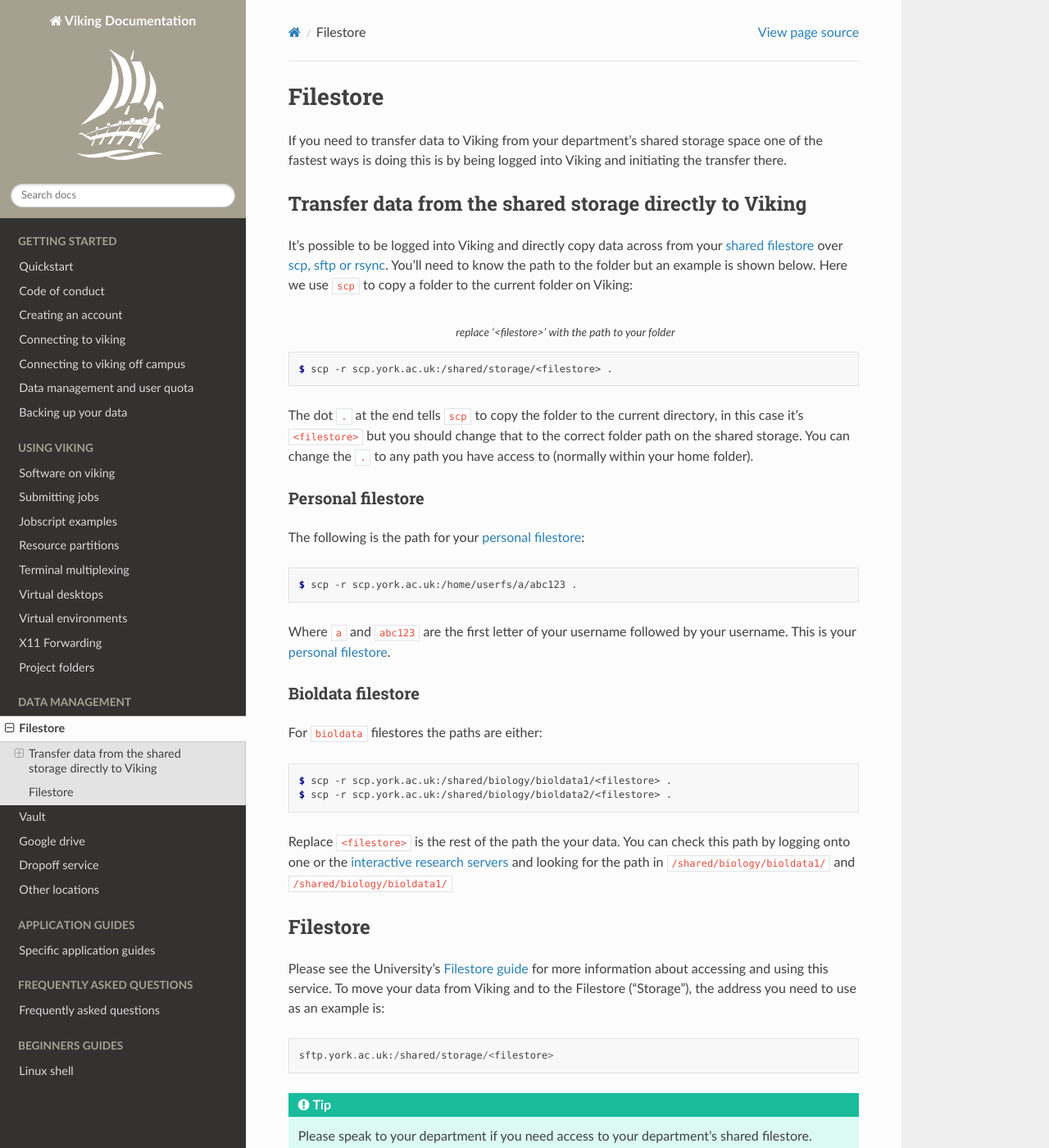
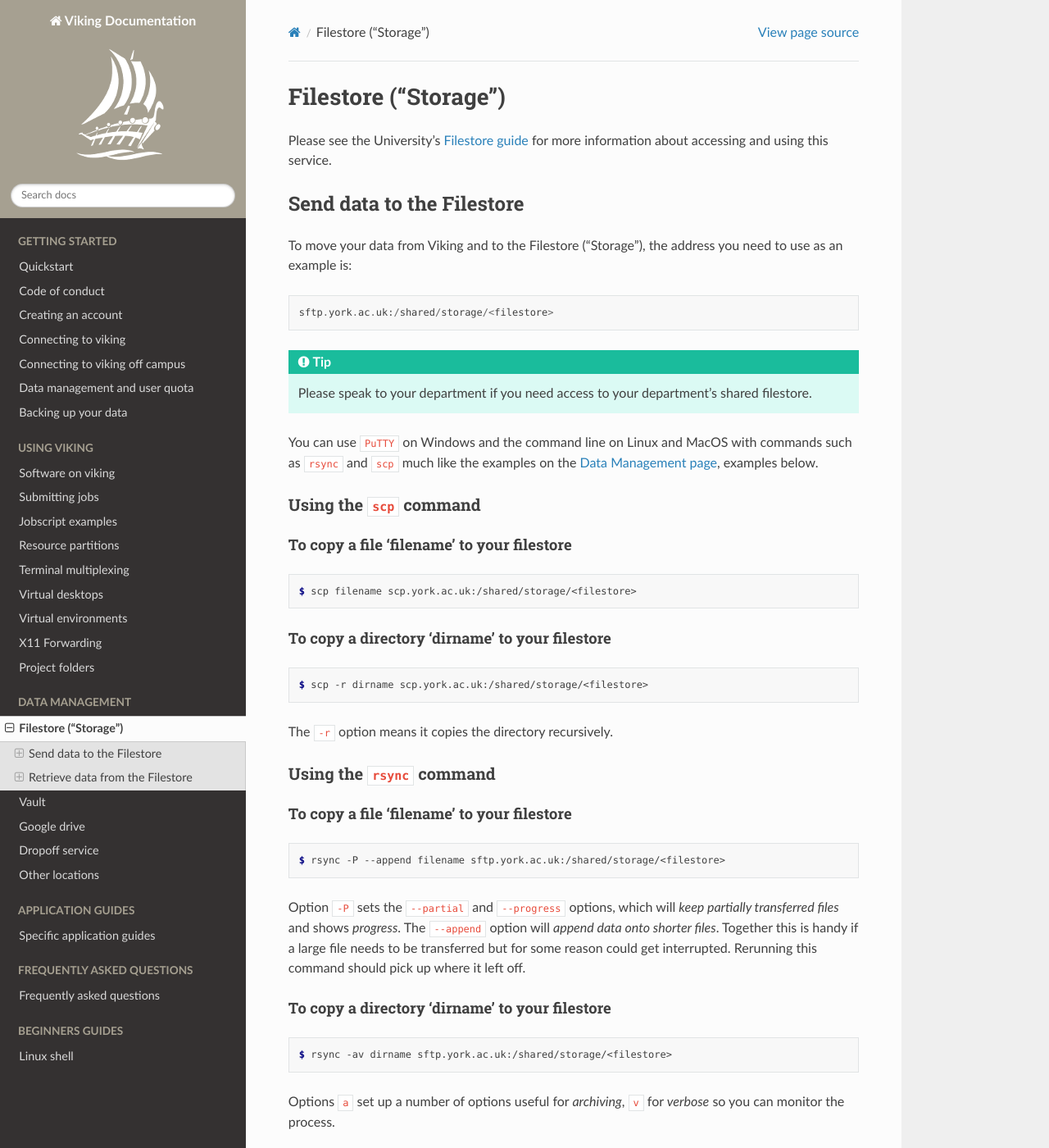
Before and after one commit to university-of-york/research-it-documentation, a Sphinx documentation site: the page built from docs/source/data_management/filestore.rst, in a window 1280 px wide and 1400 px high. Shown: the whole window at 82% size. Built offline with Sphinx 7.4.7 and the Read the Docs theme 2.0.0, drawn with Linux system fonts in a browser that asks for light colours; some of the changed text lies outside the part shown.

Commit message:
update filestore page with lots of examples

```diff
--- a/docs/source/data_management/filestore.rst
+++ b/docs/source/data_management/filestore.rst
@@ -1,50 +1,13 @@
-Filestore
-=========
+Filestore ("Storage")
+=====================
 
-If you need to transfer data to Viking from your department's shared storage space one of the fastest ways is doing this is by being logged into Viking and initiating the transfer there.
-
-Transfer data from the shared storage directly to Viking
---------------------------------------------------------
-
-It's possible to be logged into Viking and directly copy data across from your `shared filestore <https://www.york.ac.uk/it-services/filestore/rented/>`_ over `scp, sftp or rsync <https://www.york.ac.uk/it-services/services/file-transfer/>`_. You'll need to know the path to the folder but an example is shown below. Here we use ``scp`` to copy a folder to the current folder on Viking:
-
-.. code-block:: console
-    :caption: replace '<filestore>' with the path to your folder
-
-    $ scp -r scp.york.ac.uk:/shared/storage/<filestore> .
-
-The dot ``.`` at the end tells ``scp`` to copy the folder to the current directory, in this case it's ``<filestore>`` but you should change that to the correct folder path on the shared storage. You can change the ``.`` to any path you have access to (normally within your home folder).
-
-Personal filestore
-^^^^^^^^^^^^^^^^^^
-
-The following is the path for your `personal filestore <https://www.york.ac.uk/it-services/filestore/>`_:
-
-.. code-block:: console
-
-    $ scp -r scp.york.ac.uk:/home/userfs/a/abc123 .
-
-Where ``a`` and ``abc123`` are the first letter of your username followed by your username. This is your `personal filestore <https://www.york.ac.uk/it-services/filestore/>`_.
+Please see the University's `Filestore guide <https://www.york.ac.uk/it-services/filestore/rented/>`_ for more information about accessing and using this service.
 
 
-Bioldata filestore
-^^^^^^^^^^^^^^^^^^
-
-For ``bioldata`` filestores the paths are either:
-
-.. code-block:: console
-
-    $ scp -r scp.york.ac.uk:/shared/biology/bioldata1/<filestore> .
-    $ scp -r scp.york.ac.uk:/shared/biology/bioldata2/<filestore> .
-
-Replace ``<filestore>`` is the rest of the path the your data. You can check this path by logging onto one or the `interactive research servers <https://wiki.york.ac.uk/display/RCS/Interactive+Research+Linux+Service>`_ and looking for the path in ``/shared/biology/bioldata1/`` and ``/shared/biology/bioldata1/``
+Send data to the Filestore
+--------------------------
 
 
-
-Filestore
----------
-
-Please see the University's `Filestore guide <https://www.york.ac.uk/it-services/filestore/rented/>`_ for more information about accessing and using this service.
 To move your data from Viking and to the Filestore ("Storage"), the address you need to use as an example is::
 
     sftp.york.ac.uk:/shared/storage/<filestore>
@@ -57,33 +20,112 @@
 
 You can use ``PuTTY`` on Windows and the command line on Linux and MacOS with commands such as ``rsync``  and ``scp`` much like the examples on the :ref:`Data Management page <transfer_files_linux>`, examples below.
 
+Using the ``scp`` command
+^^^^^^^^^^^^^^^^^^^^^^^^^
+
+To copy a file 'filename' to your filestore
+"""""""""""""""""""""""""""""""""""""""""""
 .. code-block:: console
-    :caption: copies a file 'filename' to your filestore
 
     $ scp filename scp.york.ac.uk:/shared/storage/<filestore>
 
+To copy a directory 'dirname' to your filestore
+"""""""""""""""""""""""""""""""""""""""""""""""
 .. code-block:: console
-    :caption: copies a directory 'dirname' to your filestore
 
     $ scp -r dirname scp.york.ac.uk:/shared/storage/<filestore>
 
 The ``-r`` option means it copies the directory recursively.
 
+Using the ``rsync`` command
+^^^^^^^^^^^^^^^^^^^^^^^^^^^
+
+To copy a file 'filename' to your filestore
+""""""""""""""""""""""""""""""""""""""""""""
 .. code-block:: console
-    :caption: copies a directory 'dirname' to your filestore
+
+    $ rsync -P --append filename sftp.york.ac.uk:/shared/storage/<filestore>
+
+Option ``-P`` sets the ``--partial`` and ``--progress`` options, which will *keep partially transferred files* and shows *progress*. The ``--append`` option will *append data onto shorter files*. Together this is handy if a large file needs to be transferred but for some reason could get interrupted. Rerunning this command should pick up where it left off.
+
+To copy a directory 'dirname' to your filestore
+"""""""""""""""""""""""""""""""""""""""""""""""
+.. code-block:: console
 
     $ rsync -av dirname sftp.york.ac.uk:/shared/storage/<filestore>
 
 Options ``a`` set up a number of options useful for *archiving*, ``v`` for *verbose* so you can monitor the process.
 
-.. code-block:: console
-    :caption: copies a file 'filename' to your filestore
-
-    $ rsync -P --append filename sftp.york.ac.uk:/shared/storage/<filestore>
-
-Option ``-P`` sets the ``--partial`` and ``--progress`` options, which will *keep partially transferred files* and shows *progress*. The ``--append`` option will *append data onto shorter files*. Together this is handy if a large file needs to be transferred but for some reason could get interrupted. Rerunning this command should pick up where it left off.
-
-
 .. hint::
 
     If you use the above commands on Viking to transfer files why not look into using :doc:`tmux or screen </using_viking/terminal_multiplexing>`, and this will allow you to ``detach`` from the terminal where it will continue to run ready for your return later.
+
+
+Retrieve data from the Filestore
+--------------------------------
+
+If you need to transfer data to Viking from your department's shared storage space one of the fastest ways is doing this is by being logged into Viking and initiating the transfer there.
+
+It's possible to be logged into Viking and directly copy data across from your `shared filestore <https://www.york.ac.uk/it-services/filestore/rented/>`_ over `scp, sftp or rsync <https://www.york.ac.uk/it-services/services/file-transfer/>`_. You'll need to know the path to the folder or file you wish to transfer to Viking. Here we use ``scp`` to copy a folder to the current folder on Viking:
+
+Using the ``scp`` command
+^^^^^^^^^^^^^^^^^^^^^^^^^
+
+To copy a file 'filename' from your filestore
+"""""""""""""""""""""""""""""""""""""""""""""
+
+Replace ``<filestore>`` with the path to your filestore and ``<filename>`` with the name of your file:
+
+.. code-block:: console
+
+    $ scp scp.york.ac.uk:/shared/storage/<filestore>/<filename> .
+
+
+To copy a directory 'dirname' from your filestore
+"""""""""""""""""""""""""""""""""""""""""""""""""
+
+Replace ``<filestore>`` with the path to your filestore and ``<dirname>`` with the name of the folder you with to copy to Viking:
+
+.. code-block:: console
+
+    $ scp -r scp.york.ac.uk:/shared/storage/<filestore>/<dirname> .
+
+.. tip::
+
+    The dot ``.`` at the end tells ``scp`` to copy the folder to the current directory. You can change the ``.`` to any path you have access to (normally within your home folder).
+
+
+Using the ``rsync`` command
+^^^^^^^^^^^^^^^^^^^^^^^^^^^
+
+To copy a file 'filename' from your filestore
+"""""""""""""""""""""""""""""""""""""""""""""
+
+Replace ``<filestore>`` with the path to your filestore and ``<filename>`` with the name of your file:
+
+.. code-block:: console
+
+    $ rsync -P --append sftp.york.ac.uk:/shared/storage/<filestore>/<filename> .
+
+
+To copy a directory 'dirname' from your filestore
+"""""""""""""""""""""""""""""""""""""""""""""""""
+
+Replace ``<filestore>`` with the path to your filestore and ``<dirname>`` with the name of the folder you with to copy to Viking:
+
+.. code-block:: console
+
+    $ rsync -av sftp.york.ac.uk:/shared/storage/<filestore>/<dirname>
+
+
+
+Personal filestore
+^^^^^^^^^^^^^^^^^^
+
+The following is the path for your `personal filestore <https://www.york.ac.uk/it-services/filestore/>`_:
+
+.. code-block:: console
+
+    scp.york.ac.uk:/home/userfs/a/abc123
+
+Where ``a`` and ``abc123`` are the first letter of your username followed by your username. This is your `personal filestore <https://www.york.ac.uk/it-services/filestore/>`_. Use this with the examples above to send data to or retrieve data from your personal filestore.
```
